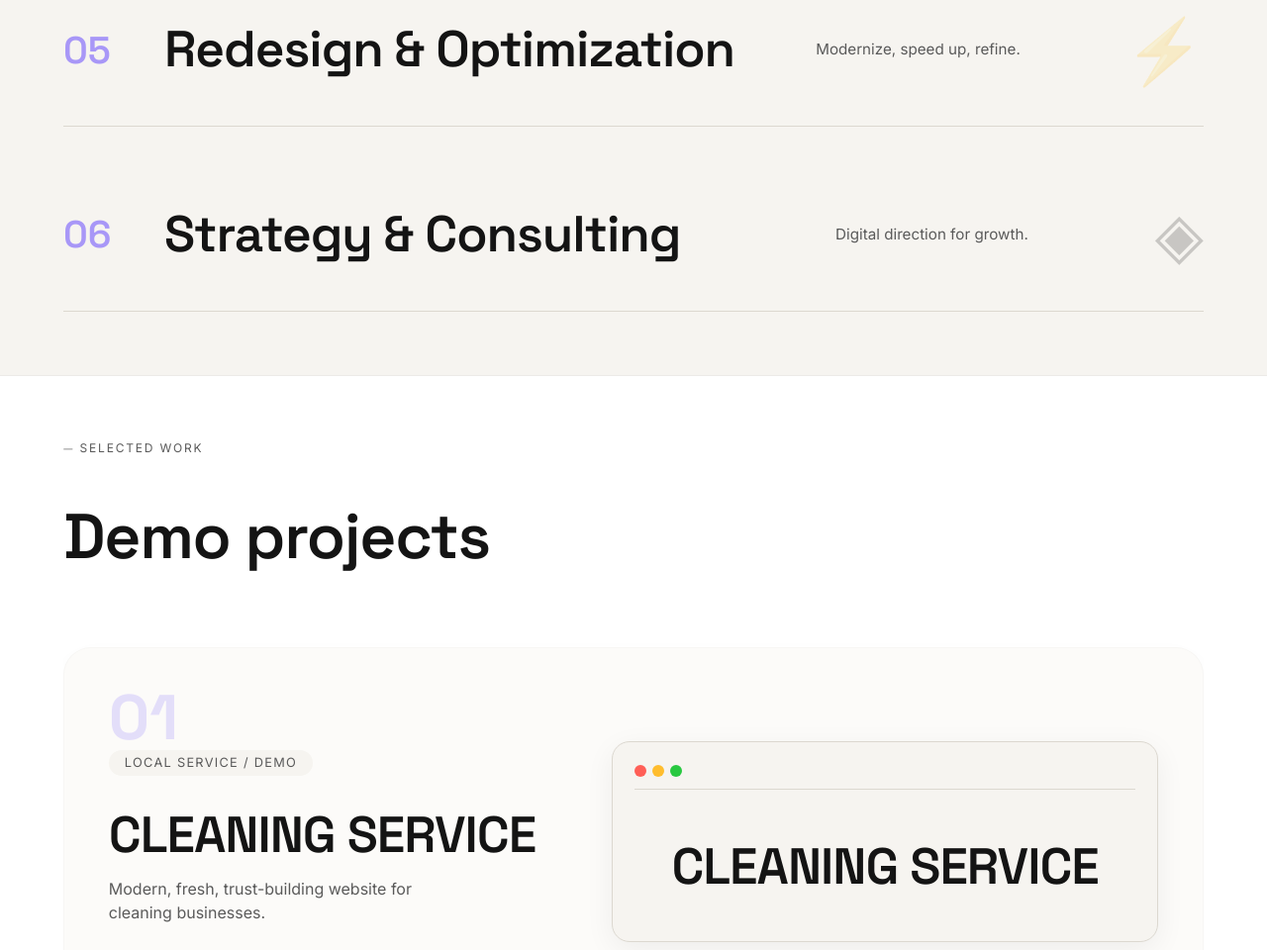
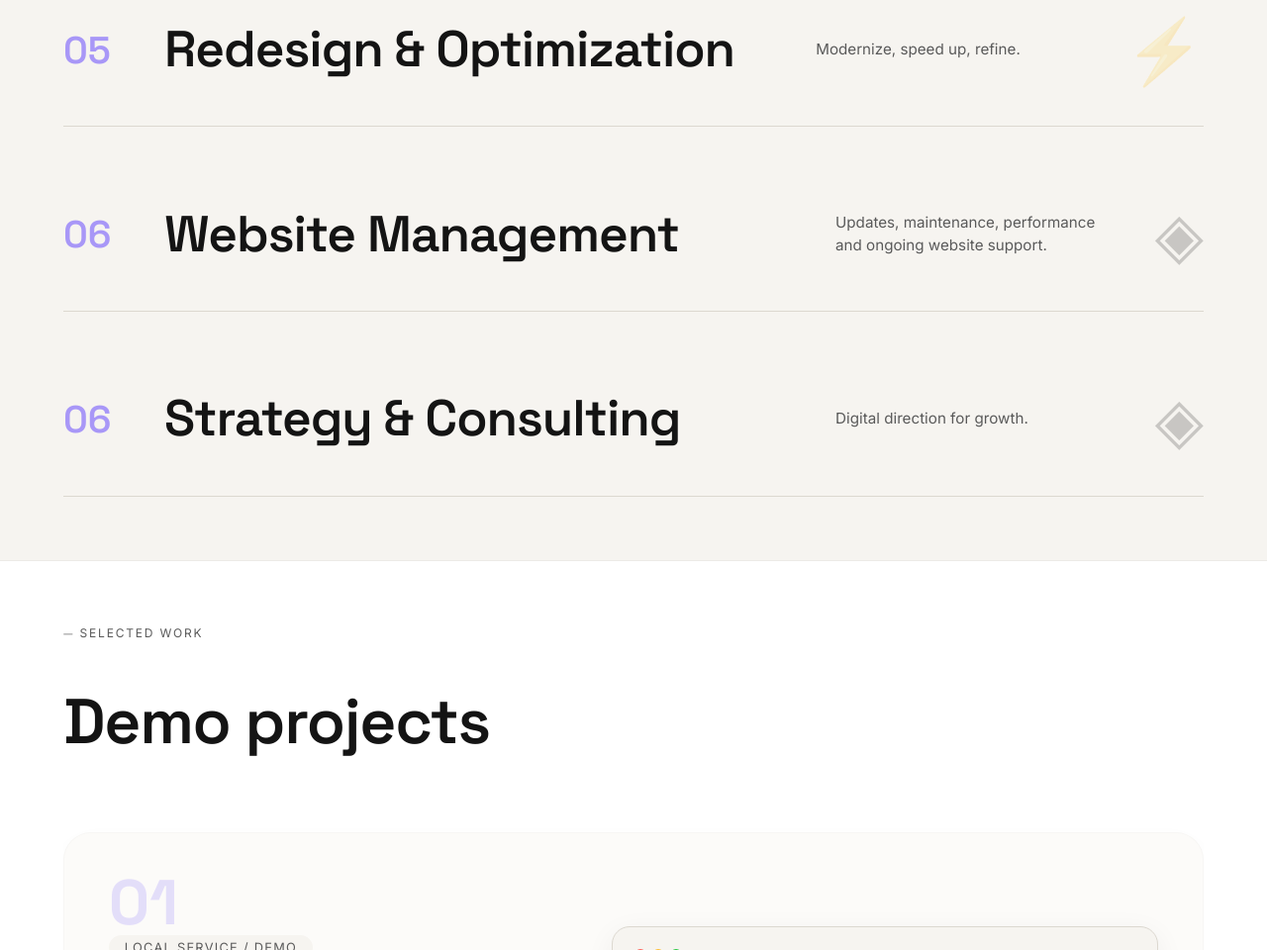
Before and after one commit to akash-webstudio/webistly-portfolio, a plain HTML site: page index.html in a window 1280 px wide. Shown: the part 2471-3431 px from the top of the page at 99% size. Drawn offline with Linux system fonts and the light colour scheme.

Commit message:
Update index.html

```diff
--- a/index.html
+++ b/index.html
@@ -2110,6 +2110,11 @@
           <div class="service-item"><span class="service-number">05</span><span class="service-title">Redesign &amp;
               Optimization</span><span class="service-desc">Modernize, speed up, refine.</span><span
               class="service-icon">⚡</span></div>
+          <!-- ===== NEW SERVICE: 06 — Website Management ===== -->
+          <div class="service-item"><span class="service-number">06</span><span class="service-title">Website
+              Management</span><span class="service-desc">Updates, maintenance, performance and ongoing website
+              support.</span><span class="service-icon">◈</span></div>
+          <!-- ===== END NEW SERVICE ===== -->
           <div class="service-item"><span class="service-number">06</span><span class="service-title">Strategy &amp;
               Consulting</span><span class="service-desc">Digital direction for growth.</span><span
               class="service-icon">◈</span></div>
```
